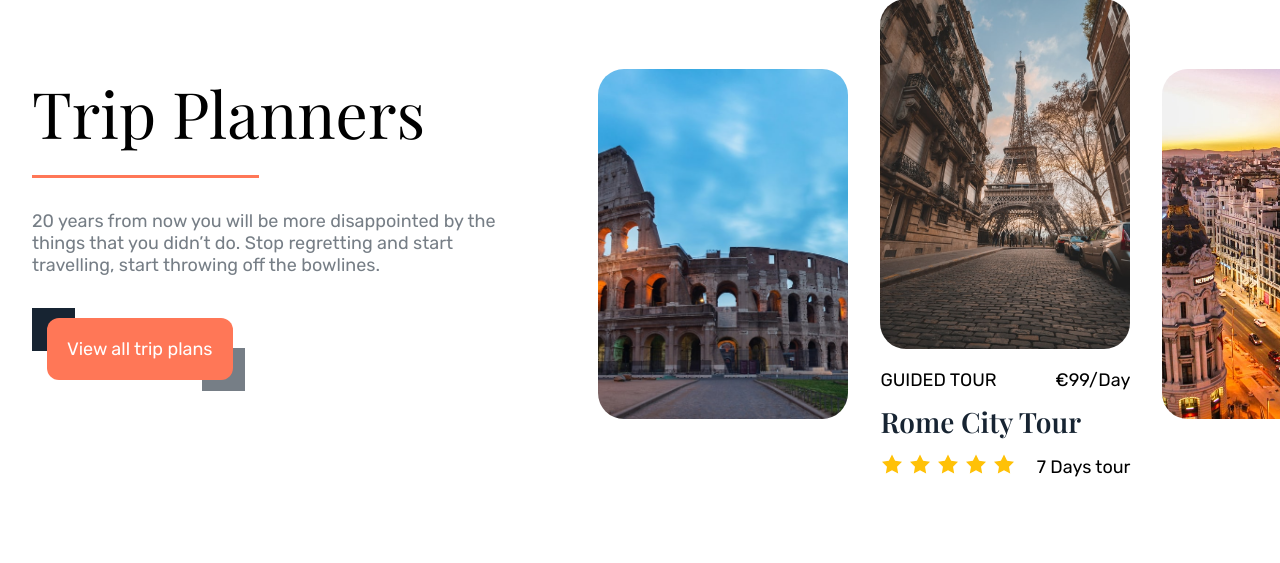
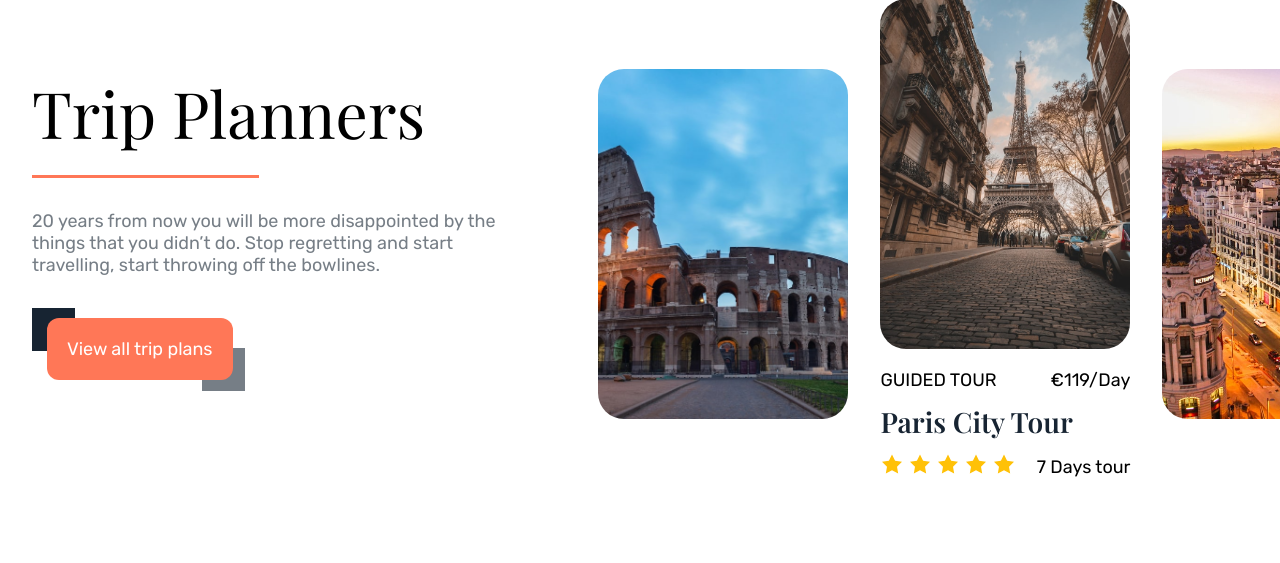
Before and after one commit to ruslantuz/kursova, a Django app: page / in a window 1280 px wide. Shown: the part 4422-4985 px from the top of the page. Run offline with Django 4.2, Linux system fonts and the light colour scheme; data comes from the database, SQL or seed files in the repository.

Commit message:
data update 4

```diff
--- a/kursova_page/templates/index.html
+++ b/kursova_page/templates/index.html
@@ -312,11 +312,11 @@
 									Guided Tour
 								</span>
 								<span class = "planner-price-number title-small d-block">
-									€99/Day
+									€119/Day
 								</span>
 							</div>
 							<span class = "planner-title pointer d-block">
-								Rome City Tour
+								Paris City Tour
 							</span>
 							<div class="price-day">
 								<div class="planner-stars">
@@ -353,11 +353,11 @@
 									Guided Tour
 								</span>
 								<span class = "planner-price-number title-small d-block">
-									€99/Day
+									€89/Day
 								</span>
 							</div>
 							<span class = "planner-title pointer d-block">
-								Rome City Tour
+								Madrid City Tour
 							</span>
 							<div class="price-day">
 								<div class="planner-stars">
@@ -394,11 +394,11 @@
 									Guided Tour
 								</span>
 								<span class = "planner-price-number title-small d-block">
-									€99/Day
+									€59/Day
 								</span>
 							</div>
 							<span class = "planner-title pointer d-block">
-								Rome City Tour
+								Budapest City Tour
 							</span>
 							<div class="price-day">
 								<div class="planner-stars">
```
